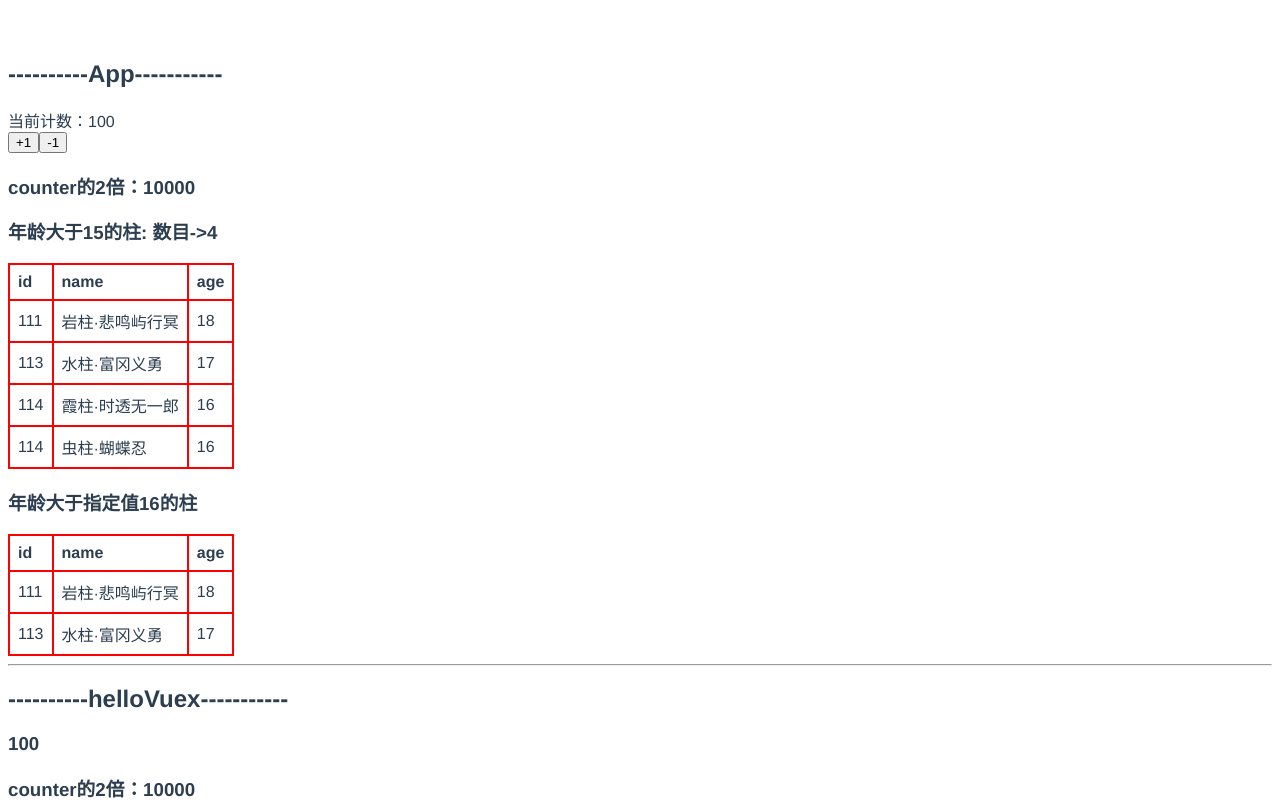
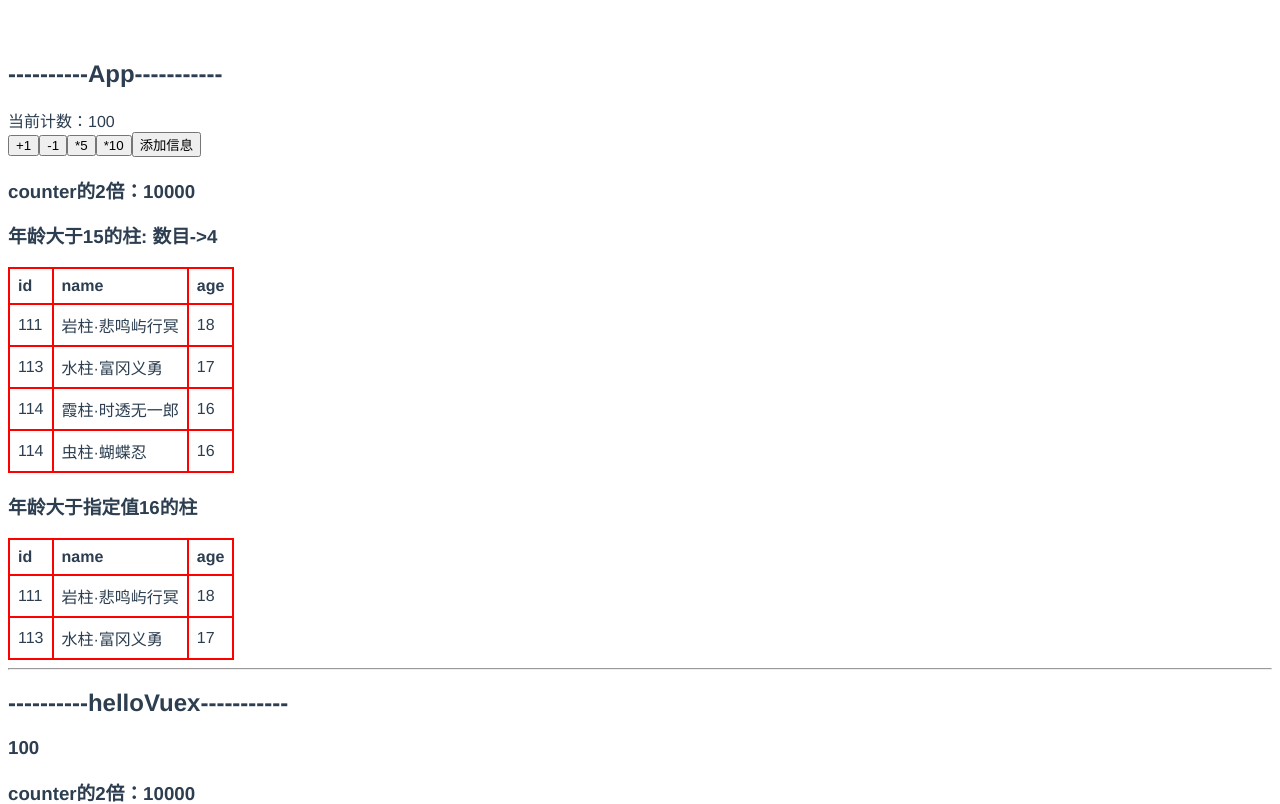
Before and after one commit to summer920217/VueJs, a Vue app in the folder project/learnvuex/: page / in a window 1280 px wide. Shown: the top 804 px of the page. Built offline with nearby package versions, Linux system fonts and the light colour scheme.

Commit message:
mutation的参数传递payload

```diff
--- a/project/learnvuex/src/App.vue
+++ b/project/learnvuex/src/App.vue
@@ -4,6 +4,9 @@
     <div>当前计数：{{$store.state.counter}}</div>
     <button @click="addtion">+1</button>
     <button @click="substraction">-1</button>
+    <button @click="mulnum(5)">*5</button>
+    <button @click="mulnum(10)">*10</button>
+    <button @click="add">添加信息</button>
 
     <!-- getters -->
     <h3>counter的2倍：{{$store.getters.powerCounter}}</h3>
@@ -63,7 +66,15 @@ export default {
     },
     substraction(){
       this.$store.commit('decrement')
+    },
+    mulnum(num){
+      // num -> payload 负载/载荷
+      this.$store.commit('mul',num)
+    },
+    add(){
+      this.$store.commit('addUser',{id:1110,name:'我妻善逸',age:18})
     }
+
   },
 
 }
--- a/project/learnvuex/src/store/index.js
+++ b/project/learnvuex/src/store/index.js
@@ -26,6 +26,14 @@ const store = new Vuex.Store({
     decrement(state){
       state.counter--
     },
+    // 乘法：乘以任意数值
+    mul(state,num){
+      state.counter *= num
+    },
+    //添加对象
+    addUser(state,payload){
+      state.stus.push(payload)
+    }
   },
   actions:{//异步
 
```
